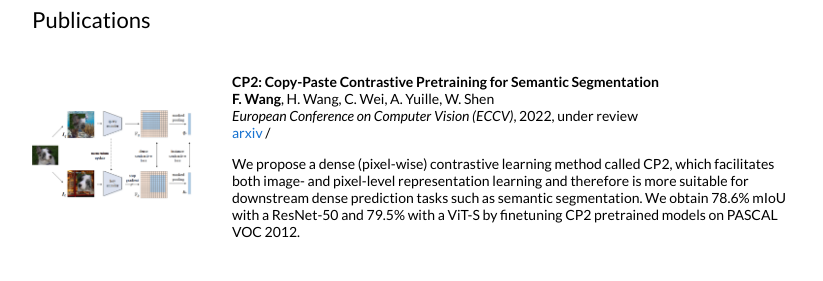
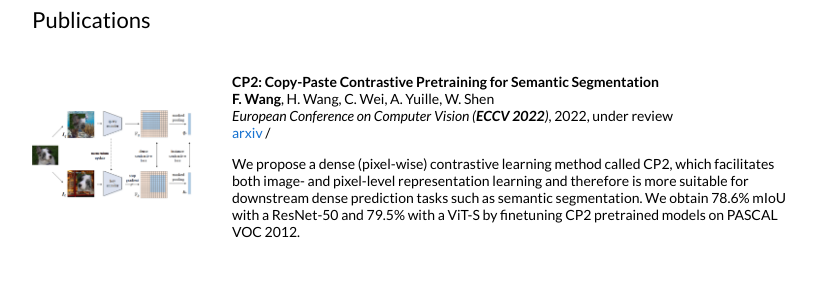
Before and after one commit to feng-wang-thu19/wangf.github.io, a Jekyll site: the page built from _posts/2019-05-29-crv.markdown, in a window 1280 px wide. Shown: the part 372-653 px from the top of the page, without its empty margins (228-1051 px from the left). Built offline with Jekyll 4.4.1, drawn with Linux system fonts in a browser that asks for light colours.

Commit message:
Update default.html

```diff
--- a/_layouts/default.html
+++ b/_layouts/default.html
@@ -64,7 +64,7 @@
               <br>
               <strong>F. Wang</strong>, H. Wang, C. Wei, A. Yuille, W. Shen
               <br>
-              <em>European Conference on Computer Vision (ECCV)</em>, 2022, under review
+              <em>European Conference on Computer Vision (<strong>ECCV 2022</strong>)</em>, 2022, under review
               <br>
               <a href="http://arxiv.org/abs/2203.11709">arxiv</a> /
 
```
